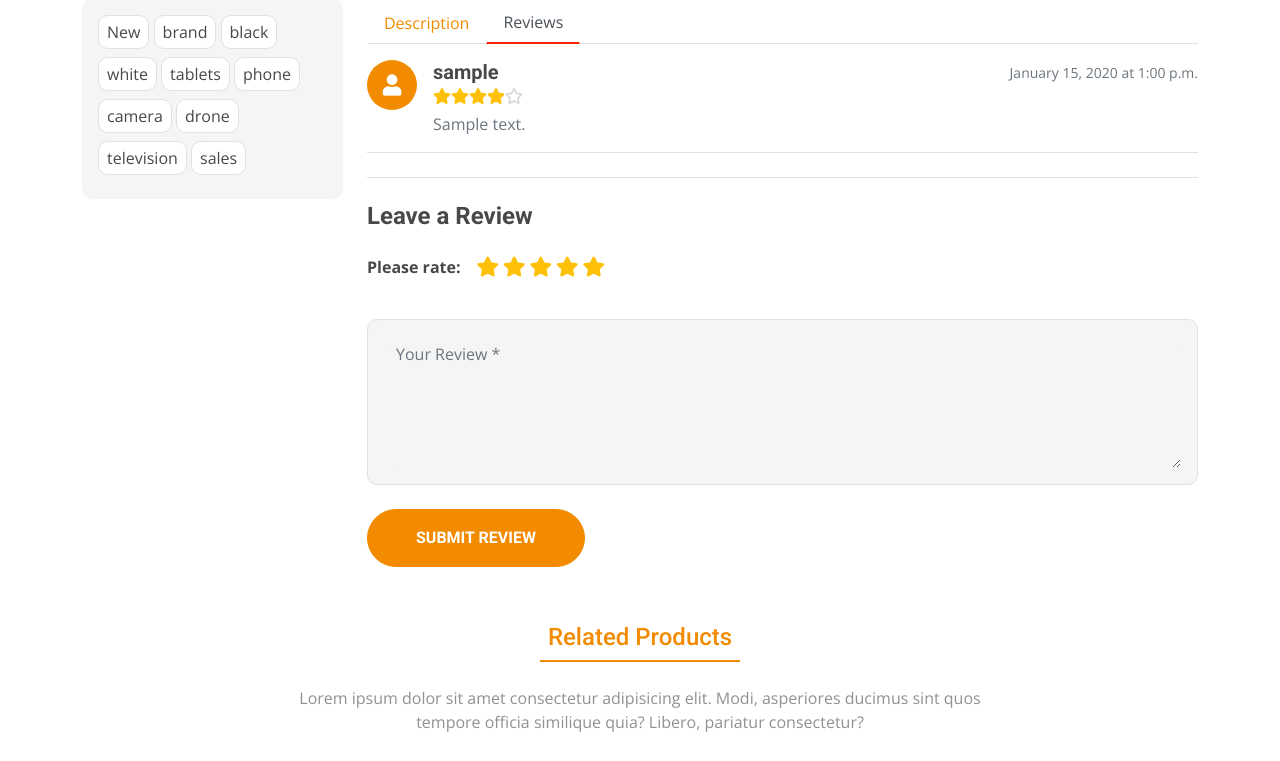
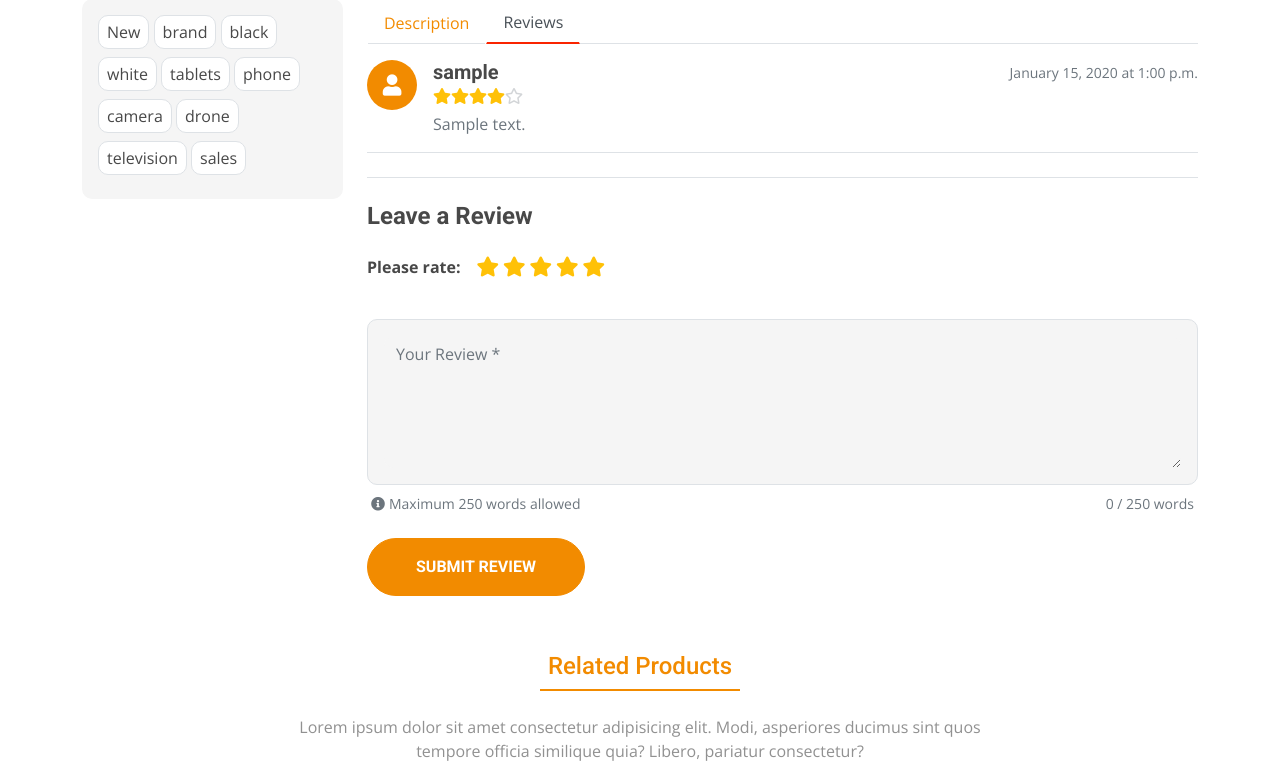
Before and after one commit to zena-bit/mywebapp, a Django app: page /shop/product/1/ in a window 1280 px wide, after a click on "Reviews". Shown: the part 1006-1767 px from the top of the page. Run offline with Django 5.2, Linux system fonts and the light colour scheme; a user stored in the database is signed in; tables that the repository leaves empty hold one stand-in row (values such as "Sample post"); grey boxes marked "Sample" are stand-in pictures; some libraries are stand-ins or nearby versions.

Commit message:
Integrate frontend review submission with live 250-word counter and full validation handling

```diff
--- a/shop/views.py
+++ b/shop/views.py
@@ -97,28 +97,43 @@ def add_review(request, product_id):
     if request.method == 'POST':
         try:
             rating = int(request.POST.get('rating', 5))
-            if rating < 1 or rating > 5:
-                rating = 5
         except (ValueError, TypeError):
             rating = 5
 
         comment = request.POST.get('comment', '').strip()
 
-        if comment:
-            review, created = Review.objects.update_or_create(
+        if not comment:
+            messages.error(request, 'Comment field cannot be empty.')
+            return redirect('product_detail', product_id=product_id)
+
+        word_count = len(comment.split())
+        if word_count > 250:
+            messages.error(request, f'Comment cannot exceed 250 words (currently {word_count} words).')
+            return redirect('product_detail', product_id=product_id)
+
+        try:
+            review, created = Review.objects.get_or_create(
                 product=product,
                 user=request.user,
-                defaults={
-                    'rating': rating,
-                    'comment': comment
-                }
+                defaults={'rating': rating, 'comment': comment}
             )
+            if not created:
+                review.rating = rating
+                review.comment = comment
+
+            review.full_clean()
+            review.save()
+
             if created:
                 messages.success(request, 'Review submitted successfully!')
             else:
                 messages.success(request, 'Your review has been updated!')
-        else:
-            messages.error(request, 'Comment field cannot be empty.')
+        except ValidationError as e:
+            for field, errors in e.message_dict.items():
+                for err in errors:
+                    messages.error(request, f"{field.capitalize()}: {err}")
+        except Exception as e:
+            messages.error(request, f"Error saving review: {str(e)}")
 
     return redirect('product_detail', product_id=product_id)
 
--- a/templates/single.html
+++ b/templates/single.html
@@ -250,7 +250,11 @@
                                             </div>
                                             <div class="col-lg-12">
                                                 <div class="border rounded p-3 bg-light">
-                                                    <textarea name="comment" class="form-control border-0 bg-light" cols="30" rows="5" placeholder="Your Review *" required></textarea>
+                                                    <textarea name="comment" id="review-comment-input" class="form-control border-0 bg-light" cols="30" rows="5" placeholder="Your Review *" required></textarea>
+                                                </div>
+                                                <div class="d-flex justify-content-between align-items-center mt-2 px-1">
+                                                    <small class="text-muted"><i class="fas fa-info-circle me-1"></i>Maximum 250 words allowed</small>
+                                                    <small id="word-count-badge" class="fw-semibold text-muted">0 / 250 words</small>
                                                 </div>
                                             </div>
                                             <div class="col-lg-12">
@@ -282,6 +286,23 @@
                                                         });
                                                     });
                                                     star.style.color = '#ffc107';
+                                                });
+                                            }
+
+                                            var commentInput = document.getElementById('review-comment-input');
+                                            var wordCountBadge = document.getElementById('word-count-badge');
+                                            if (commentInput && wordCountBadge) {
+                                                commentInput.addEventListener('input', function() {
+                                                    var text = this.value.trim();
+                                                    var words = text ? text.split(/\s+/).length : 0;
+                                                    wordCountBadge.textContent = words + ' / 250 words';
+                                                    if (words > 250) {
+                                                        wordCountBadge.classList.remove('text-muted');
+                                                        wordCountBadge.classList.add('text-danger');
+                                                    } else {
+                                                        wordCountBadge.classList.remove('text-danger');
+                                                        wordCountBadge.classList.add('text-muted');
+                                                    }
                                                 });
                                             }
                                         });
```
